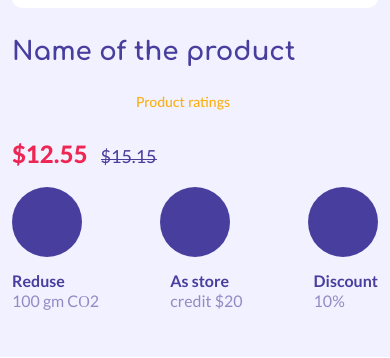
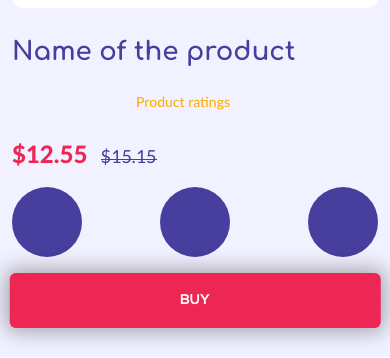
Before and after one commit to ismailovD/zara-1, a plain HTML site: page pages/product.html in a window 390 px wide. Shown: the part 486-844 px from the top of the page. Drawn offline with Linux system fonts and the light colour scheme.

Commit message:
fixed btn

```diff
--- a/style/style.css
+++ b/style/style.css
@@ -1088,7 +1088,7 @@ body {
     position: relative;
 }
 
-.product__buy-btn::after {
+/* .product__buy-btn::after {
     content: '';
     width: 45px;
     height: 100%;
@@ -1108,7 +1108,7 @@ body {
     to{
         left: 110%;
     }
-}
+} */
 
 .product__buy-btn:hover {
     box-shadow: var(--btn-shadow);
@@ -1375,7 +1375,7 @@ body {
     .product__bottom .product__buy-btn {
         display: inline-block;
         width: 50%;
-        margin-bottom: 15px;
+        margin-bottom: 12px;
     }
 
     .product__share {
@@ -1646,6 +1646,13 @@ body {
     .product__bottom .product__buy-btn {
         display: inline-block;
         width:60%;
+        position: fixed;
+        bottom: 30px;
+        left: 50%;
+        transform: translateX(-50%);
+        margin-bottom: 0;
+        z-index: 5;
+        box-shadow: var(--btn-shadow);
     }
 
     .product__description {
@@ -1678,7 +1685,7 @@ body {
         height: 200px;
     }
     .product__bottom .product__buy-btn {
-        width:100%;
+        width:95%;
     }
 }
 
```
